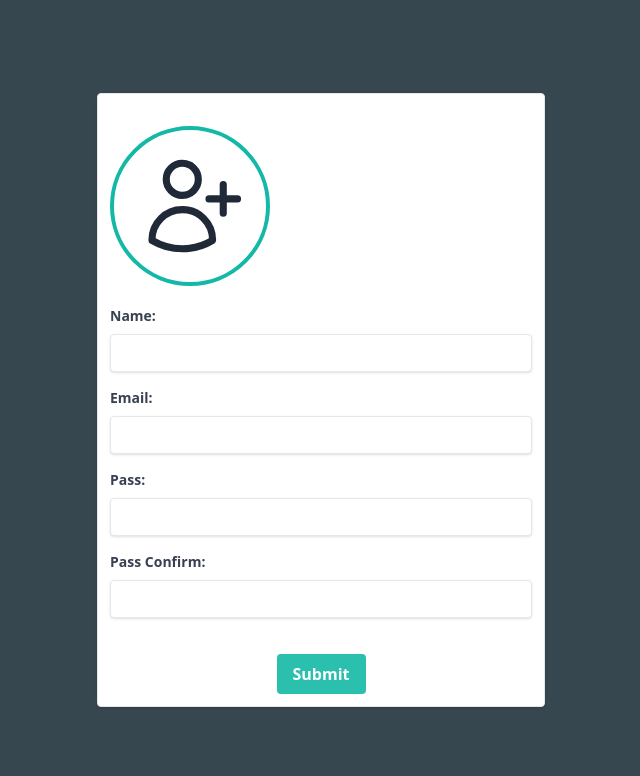
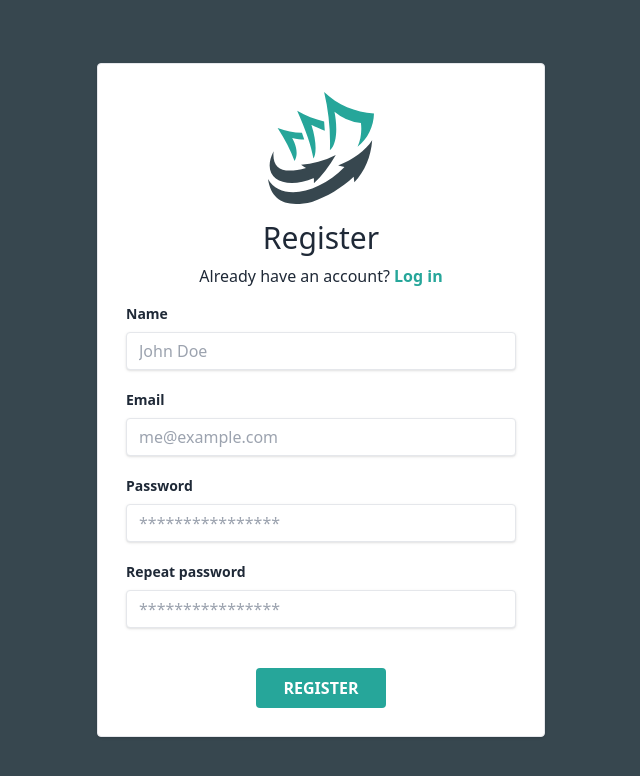
Before and after one commit to SyTW2324/E01, a SvelteKit app in the folder public/: page /register in a window 1280 px wide. Shown: the top 776 px of the page, without its empty margins (319-959 px from the left). Built offline with nearby package versions, Linux system fonts and the light colour scheme.

Commit message:
Separate elements in generic components and create register page

```diff
--- /dev/null
+++ b/public/src/lib/components/input_text.svelte
@@ -0,0 +1,29 @@
+<script lang="ts">
+  // eslint-disable-next-line @typescript-eslint/no-unused-vars
+  export let checkFn = (_: string) => true;
+  export let id: string;
+  export let invalidValueMsg = "";
+  export let isValid = false;
+  export let label: string;
+  export let placeholder: string;
+  export let type = "text";
+  export let value = "";
+
+  function check() {
+    isValid = checkFn(value);
+  }
+</script>
+
+<div class="mb-4">
+  <label class="block font-bold mb-2 text-sm" for="{id}">{label}</label>
+  <input
+    class="appearance-none border leading-tight mb-1 px-3 py-2 rounded shadow w-full focus:outline-none {isValid ? "focus:border-neth" : "border-red-500"}"
+    id="{id}"
+    {...{ type }}
+    placeholder="{placeholder}"
+    bind:value={value}
+    on:input={check}>
+  {#if !isValid}
+    <p class="text-red-500 text-xs italic">{invalidValueMsg}</p>
+  {/if}
+</div>
--- /dev/null
+++ b/public/src/lib/components/link.svelte
@@ -0,0 +1,9 @@
+<script lang="ts">
+    export let href: string;
+    let classValue = "font-bold text-neth hover:text-neth-light";
+    export { classValue as class }
+</script>
+
+<a href="{href}" class="{classValue}">
+    <slot />
+</a>
--- a/public/src/routes/(auth)/login/+page.svelte
+++ b/public/src/routes/(auth)/login/+page.svelte
@@ -1,7 +1,9 @@
 <script lang="ts">
   import { onMount } from 'svelte';
+  import InputText from '$lib/components/input_text.svelte';
+  import Link from '$lib/components/link.svelte';
 	import { initAuth, loginUserPass } from '$lib/auth';
-  import { Icon, UserCircle } from "svelte-hero-icons";
+  import { isSecurePassword } from '$lib/verification/password';
   import STCLogo from "$lib/images/sharethecost-logo.svg";
 
   onMount(() => {
@@ -14,20 +16,19 @@
   let validPass = true;
 
   function login() {
-    if (!validEmail || !validPass || email === "" || pass === "") {
-      checkEmail();
-      checkPass();
+    let ok = true;
+    if (!validEmail || email === "") {
+      validEmail = false;
+      ok = false;
+    }
+    if (!validPass || pass === "") {
+      validPass = false;
+      ok = false;
+    }
+    if (!ok) {
       return;
     }
     loginUserPass(email, pass);
-  }
-
-  function checkEmail() {
-    validEmail = !!email.match(/^[ -~]+@[ -~]+$/);
-  }
-
-  function checkPass() {
-    validPass = !!pass.match(/^(?=.*[A-Z])(?=.*[a-z])(?=.*[0-9])(?=.*[ -/:-@[-`{-~])[A-Za-z0-9 -/:-@[-`{-~]{12,}$/);
   }
 </script>
 
@@ -40,40 +41,28 @@
 <img src="{STCLogo}" alt="ShareTheCost's Logo" class="block max-h-28 mx-auto my-4">
 <h1 class="text-center text-3xl">Login</h1>
 <form class="m-4">
-  <div class="mb-4">
-    <label class="block font-bold mb-2 text-sm" for="login-input-email">
-      Email
-    </label>
-    <input
-      class="appearance-none border leading-tight mb-1 px-3 py-2 rounded shadow w-full focus:outline-none {validEmail ? "focus:border-neth" : "border-red-500"}"
-      id="login-input-email"
-      type="email"
-      placeholder="me@example.com"
-      bind:value={email}
-      on:input={checkEmail}>
-    {#if !validEmail}
-      <p class="text-red-500 text-xs italic">Invalid email.</p>
-    {/if}
-  </div>
-  <div class="mb-9">
-    <label class="block font-bold mb-2 text-sm" for="login-input-password">
-      Password
-    </label>
-    <input
-      class="appearance-none border leading-tight mb-1 px-3 py-2 rounded shadow w-full focus:outline-none {validPass ? "focus:border-neth" : "border-red-500"}"
-      id="login-input-password"
-      type="password"
-      placeholder="****************"
-      bind:value={pass}
-      on:input={checkPass}>
-    {#if !validPass}
-      <p class="text-red-500 text-xs italic">Must be more than 12 characters long and contain an uppercase letter, a lowercase letter, a number, and a symbol.</p>
-    {/if}
-  </div>
-  <button on:click={login} type="button" class="block bg-neth font-bold mx-auto py-2 rounded text-white uppercase w-full hover:bg-neth-light hover:shadow sm:w-1/3">
+  <InputText
+    id="login-email"
+    type="email"
+    label="Email"
+    placeholder="me@example.com"
+    invalidValueMsg="Invalid email."
+    checkFn={email => !!email.match(/^[ -~]+@[ -~]+$/)}
+    bind:isValid={validEmail}
+    bind:value={email}/>
+  <InputText
+    id="login-pass"
+    type="password"
+    label="Password"
+    placeholder="****************"
+    invalidValueMsg="Must be more than 12 characters long and contain an uppercase letter, a lowercase letter, a number, and a symbol."
+    checkFn={isSecurePassword}
+    bind:isValid={validPass}
+    bind:value={pass}/>
+  <button on:click={login} type="button" class="block bg-neth font-bold mt-9 mx-auto py-2 rounded text-white uppercase w-full hover:bg-neth-light hover:shadow sm:w-1/3">
     Login
   </button>
   <p class="mt-10 text-center">
-    <a href="/register" class="font-bold text-neth hover:text-neth-light">Create an account</a>
+    <Link href="/register">Create an account</Link>
   </p>
 </form>
--- a/public/src/routes/(auth)/register/+page.svelte
+++ b/public/src/routes/(auth)/register/+page.svelte
@@ -1,6 +1,10 @@
 <script lang="ts">
-	import { onMount } from "svelte";
-	import { initAuth, loginUserPass, registerUserPass } from "$lib/auth";
+  import { onMount } from 'svelte';
+  import InputText from '$lib/components/input_text.svelte';
+  import Link from '$lib/components/link.svelte';
+	import { initAuth, registerUserPass } from '$lib/auth';
+  import { isSecurePassword } from '$lib/verification/password';
+  import STCLogo from "$lib/images/sharethecost-logo.svg";
 
   onMount(() => {
     initAuth();
@@ -8,63 +12,84 @@
 
   let name = "";
   let email = "";
-  let pass1 = "";
-  let pass2 = "";
+  let pass = "";
+  let confirm = "";
+  let validName = true;
+  let validEmail = true;
+  let validPass = true;
+  let validConfirm = true;
 
-  async function send(evt: Event) {
-    evt.preventDefault();
-
-    if (pass1 !== pass2) {
-      alert("Passwords don't match");
+  function register() {
+    let ok = true;
+    if (!validName || name === "") {
+      validName = false;
+      ok = false;
+    }
+    if (!validEmail || email === "") {
+      validEmail = false;
+      ok = false;
+    }
+    if (!validPass || pass === "") {
+      validPass = false;
+      ok = false;
+    }
+    if (pass !== confirm) {
+      validConfirm = false;
+      ok = false;
+    }
+    if (!ok) {
       return;
     }
-    if (pass1.length < 12) {
-      alert("Password is too short");
-      return;
-    }
-
-    await registerUserPass(email, 1, name, pass1);
-    await loginUserPass(email, pass1);
+    registerUserPass(email, 1, name, pass);
   }
 </script>
 
 <svelte:head>
 	<title>Register | ShareTheCost</title>
-	<meta name="description" content="Register yourself in ShareTheCost" />
+	<meta name="description" content="Register a new account in ShareTheCost" />
 </svelte:head>
 
-<section>
 
-	<div class="w-40 h-40 my-5 rounded-full border-4 border-teal-500 flex items-center justify-center">
-		<svg xmlns="http://www.w3.org/2000/svg" fill="none" viewBox="0 0 24 24" stroke-width="1.5" stroke="currentColor" class="w-3/4 h-3/4">
-      <path stroke-linecap="round" stroke-linejoin="round" d="M19 7.5v3m0 0v3m0-3h3m-3 0h-3m-2.25-4.125a3.375 3.375 0 11-6.75 0 3.375 3.375 0 016.75 0zM4 19.235v-.11a6.375 6.375 0 0112.75 0v.109A12.318 12.318 0 0110.374 21c-2.331 0-4.512-.645-6.374-1.766z" />
-    </svg>
-	</div>
-
-  <form>
-      <div class="my-4">
-        <label for="name" class="block text-gray-700 text-sm font-bold mb-2">Name:</label>
-        <input bind:value={name} type="text" id="name" class="shadow appearance-none border rounded w-full py-2 px-3 text-gray-700 leading-tight focus:outline-none focus:shadow-outline" required>
-      </div>
-
-      <div class="my-4">
-        <label for="email" class="block text-gray-700 text-sm font-bold mb-2">Email:</label>
-        <input bind:value={email} type="email" id="email" class="shadow appearance-none border rounded w-full py-2 px-3 text-gray-700 leading-tight focus:outline-none focus:shadow-outline" required>
-      </div>
-
-
-      <div class="my-4">
-        <label for="password" class="block text-gray-700 text-sm font-bold mb-2">Pass:</label>
-        <input bind:value={pass1} type="password" id="password" class="shadow appearance-none border rounded w-full py-2 px-3 text-gray-700 leading-tight focus:outline-none focus:shadow-outline" required>
-      </div>
-
-        <div class="my-4">
-        <label for="password-confirmation" class="block text-gray-700 text-sm font-bold mb-2">Pass Confirm:</label>
-        <input bind:value={pass2} type="password" id="password-confirmation" class="shadow appearance-none border rounded w-full py-2 px-3 text-gray-700 leading-tight focus:outline-none focus:shadow-outline" required>
-      </div>
-
-      <div class="flex items-center justify-center">
-        <button type="submit" on:click={send} class="flex items-center bg-teal-500/[.9] hover:bg-teal-700 text-white font-bold py-2 px-4 rounded mt-5"> Submit </button>
-      </div>
-  </form>
-</section>
+<img src="{STCLogo}" alt="ShareTheCost's Logo" class="block max-h-28 mx-auto my-4">
+<h1 class="text-center text-3xl">Register</h1>
+<p class="mt-2 text-center">Already have an account? <Link href="login">Log in</Link></p>
+<form class="m-4">
+  <InputText
+    id="register-name"
+    label="Name"
+    placeholder="John Doe"
+    invalidValueMsg="Must be at least 1 character long."
+    checkFn={name => name.trim().length > 0}
+    bind:isValid={validName}
+    bind:value={name}/>
+  <InputText
+    id="register-email"
+    type="email"
+    label="Email"
+    placeholder="me@example.com"
+    invalidValueMsg="Invalid email."
+    checkFn={email => !!email.match(/^[ -~]+@[ -~]+$/)}
+    bind:isValid={validEmail}
+    bind:value={email}/>
+  <InputText
+    id="register-pass"
+    type="password"
+    label="Password"
+    placeholder="****************"
+    invalidValueMsg="Must be more than 12 characters long and contain an uppercase letter, a lowercase letter, a number, and a symbol."
+    checkFn={isSecurePassword}
+    bind:isValid={validPass}
+    bind:value={pass}/>
+  <InputText
+    id="register-pass-confirm"
+    type="password"
+    label="Repeat password"
+    placeholder="****************"
+    invalidValueMsg="Must match the previous password."
+    checkFn={passConfirm => pass === passConfirm}
+    bind:isValid={validConfirm}
+    bind:value={confirm}/>
+  <button on:click={register} type="button" class="block bg-neth font-bold mt-9 mx-auto py-2 rounded text-white uppercase w-full hover:bg-neth-light hover:shadow sm:w-1/3">
+    Register
+  </button>
+</form>
```
